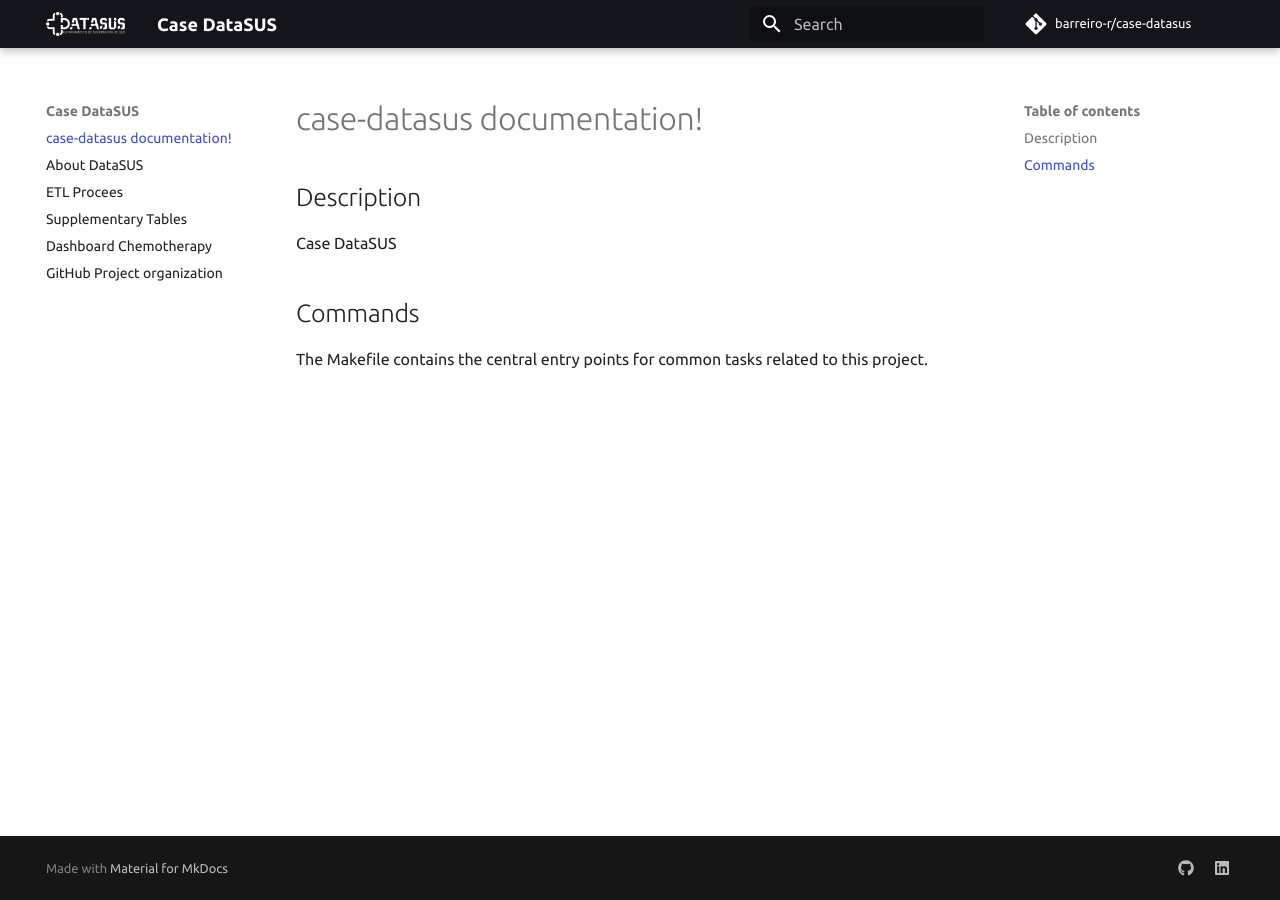
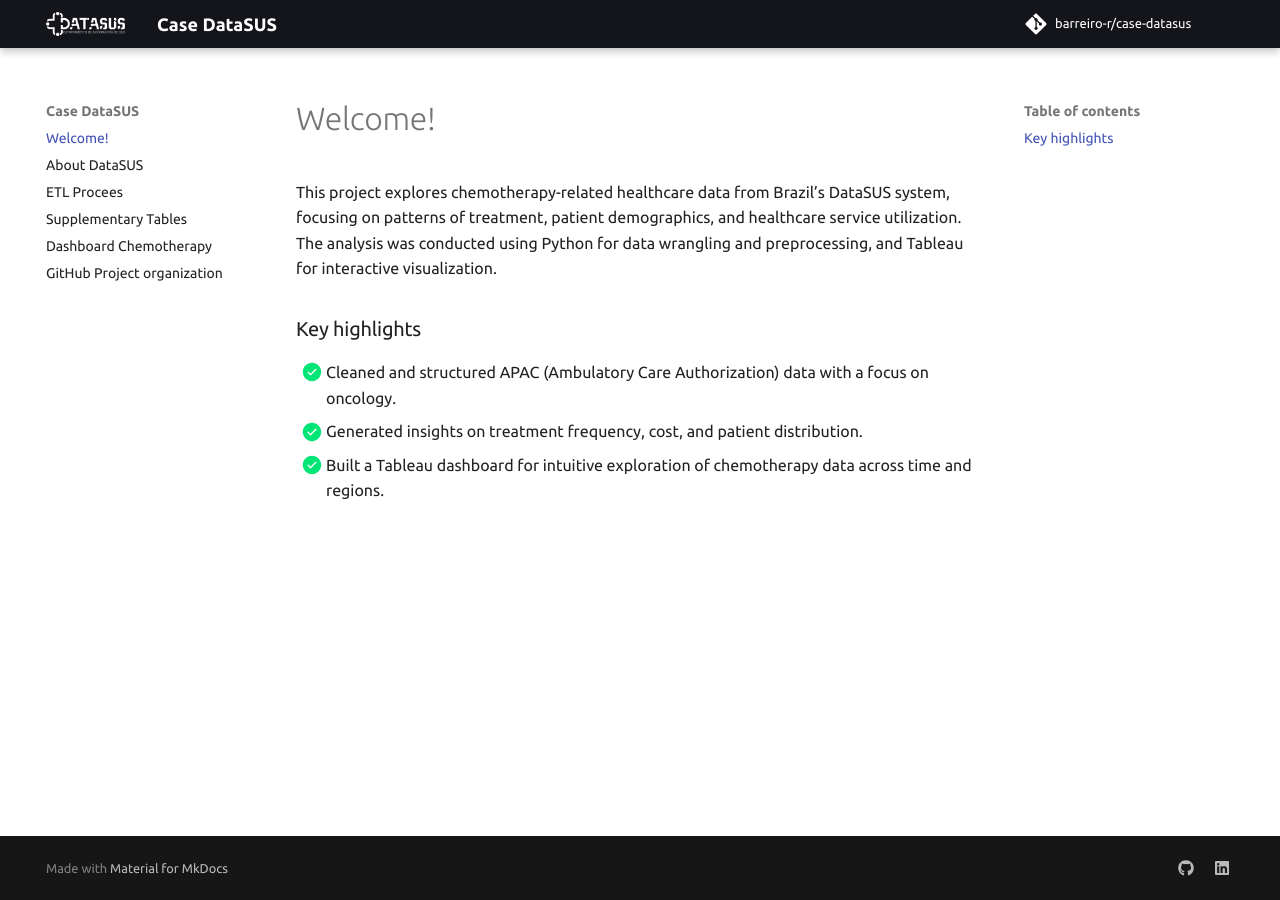
Before and after one commit to barreiro-r/case-datasus, an MkDocs documentation site: the page built from docs/docs/index.md, in a window 1280 px wide. Built offline with MkDocs 1.6.1 and Material for MkDocs 9.7.7, drawn with Linux system fonts in a browser that asks for light colours; comment, search, counter and statistics services are not loaded.

Commit message:
add social

```diff
--- a/docs/docs/index.md
+++ b/docs/docs/index.md
@@ -1,9 +1,14 @@
-# case-datasus documentation!
+---
+title: Welcome!
+description: Study case of chemotherapy-related healthcare data from Brazil DataSUS system.
+---
 
-## Description
+# Welcome!
 
-Case DataSUS
+ This project explores chemotherapy-related healthcare data from Brazil’s DataSUS system, focusing on patterns of treatment, patient demographics, and healthcare service utilization. The analysis was conducted using Python for data wrangling and preprocessing, and Tableau for interactive visualization.
 
-## Commands
+### Key highlights
 
-The Makefile contains the central entry points for common tasks related to this project.
+- [x] Cleaned and structured APAC (Ambulatory Care Authorization) data with a focus on oncology.
+- [x] Generated insights on treatment frequency, cost, and patient distribution.
+- [x] Built a Tableau dashboard for intuitive exploration of chemotherapy data across time and regions.
--- a/docs/mkdocs.yml
+++ b/docs/mkdocs.yml
@@ -17,6 +17,8 @@
   - pymdownx.tabbed:
       alternate_style: true
   - tables
+  - pymdownx.tasklist:
+      custom_checkbox: true
 
 theme:
   name: material
@@ -40,8 +42,5 @@
       link: https://www.linkedin.com/in/rodrigoasbarreiro
       name: in/rodrigoasbarreiro
 
-puglins:
-  - social:
-    cards_layout: default/accent
-    cards_layout_options:
-      font-family: Ubuntu
+plugins:
+  - social
```
Also changed, not shown: README.md, social.png (added).
